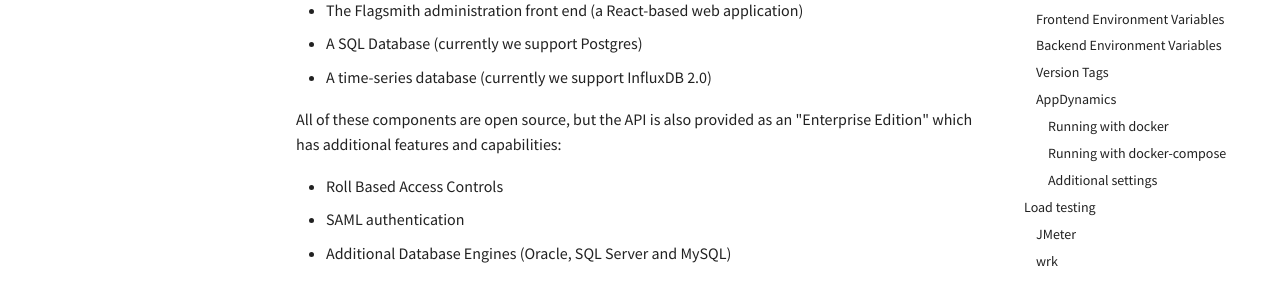
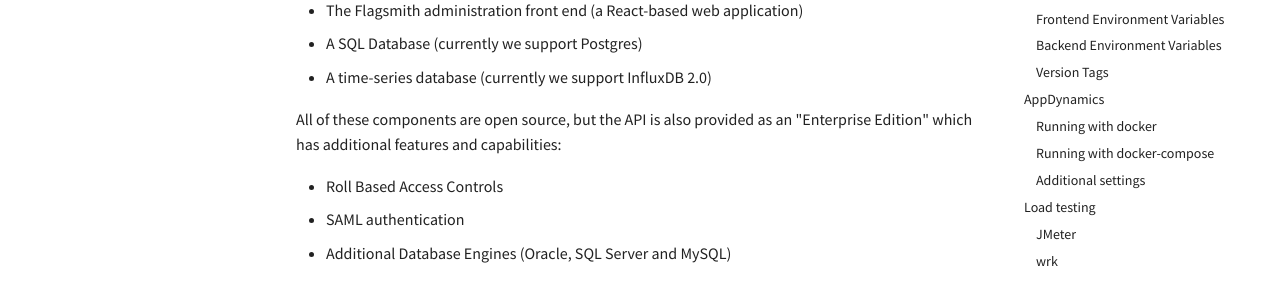
Before and after one commit to Flagsmith/flagsmith-docs, an MkDocs documentation site: the page built from docs/enterprise/overview.md, in a window 1280 px wide. Shown: the part 356-637 px from the top of the page. Built offline with MkDocs 1.6.1 and Material for MkDocs 9.7.7, drawn with Linux system fonts in a browser that asks for light colours; comment, search, counter and statistics services are not loaded.

Commit message:
Fixed heading indents

````diff
--- a/docs/enterprise/overview.md
+++ b/docs/enterprise/overview.md
@@ -96,7 +96,7 @@ The versions of the `flagsmith-api-ee` track the versions of our Open Source ver
 
 [https://github.com/Flagsmith/flagsmith-api/tags](https://github.com/Flagsmith/flagsmith-api/tags)
 
-### AppDynamics
+## AppDynamics
 
 The application supports the use of AppDynamics for monitoring purposes. In order to set up AppDynamics
 for your environment follow the steps below:
@@ -109,7 +109,7 @@ for your environment follow the steps below:
    information. Make a copy of this information and place it in a file. *Note*: there is a bug in the
    AppDynamics wizard that sets the value `ssl = (on)` which needs to be changed to `ssl = on`
 
-#### Running with docker
+### Running with docker
 
 When running with traditional Docker you can use the code snippet below to inject the required
 information for running App Dynamics
@@ -123,7 +123,7 @@ Replacing the values for:
 - ***{image_name}***: the tagged name of the docker image you are using
 - ***{config_file_path}***: the absolute path of the appdynamics.cfg file on your system
 
-#### Running with docker-compose
+### Running with docker-compose
 
 When running with the `docker-compose.yml` file provided ensure the `APP_DYNAMICS` environment
 variable is set to `on` as seen below:
@@ -154,7 +154,7 @@ This image can then be run locally using the docker-compose `up` command as seen
 docker-compose -f docker-compose.yml up
 ```
 
-#### Additional settings
+### Additional settings
 
 If you need additional AppDynamics setup options you can find the other environment variables you
 can set [here](https://docs.appdynamics.com/display/PRO21/Python+Agent+Settings).
````
